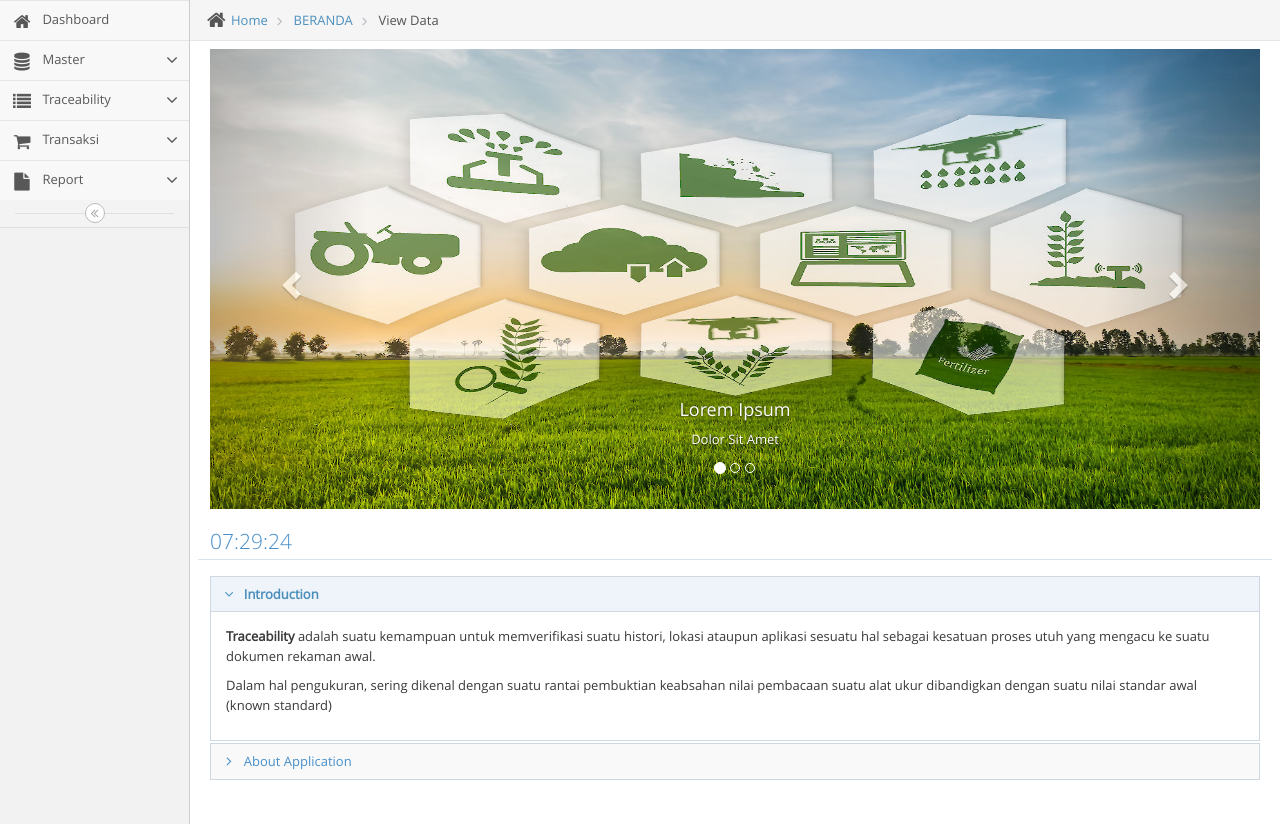
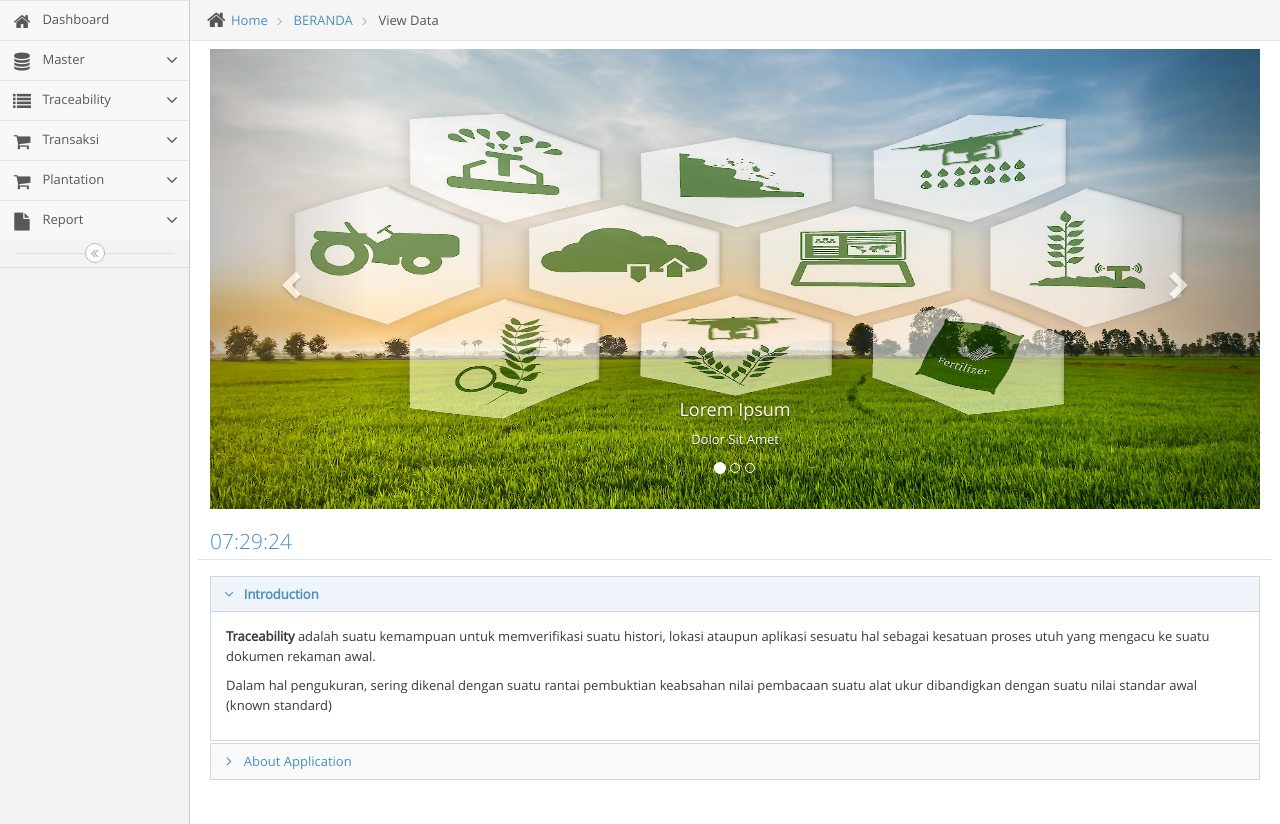
Before and after one commit to klometerz/spdb2, a PHP site: page /spdb/site.php?halamane=beranda in a window 1280 px wide. Shown: the part 45-869 px from the top of the page. Run offline with PHP 8.4, Linux system fonts and the light colour scheme; the visitor is signed in with stand-in values (Sample User, id 1); data comes from the database, SQL or seed files in the repository; data that the repository does not hold is empty; some libraries are stand-ins or nearby versions.

Commit message:
Update nav menu Plantation

```diff
--- a/site.php
+++ b/site.php
@@ -312,6 +312,30 @@ else{
 							  <li class=""><a href="?halamane=transaksi_p2"><i class="menu-icon fa fa-caret-right"></i>Transaksi PENGEPUL</a><b class="arrow"></b></li>
 							  <li class=""><a href="?halamane=transaksi_cpu"><i class="menu-icon fa fa-caret-right"></i>Buat Batch Produksi</a><b class="arrow"></b></li>
 							<li class=""><a href="?halamane=plantation"><i class="menu-icon fa fa-caret-right"></i>Plantation</a><b class="arrow"></b></li>
+							<!--<li class=""><a href="?halamane=status"><i class="menu-icon fa fa-caret-right"></i>Status</a><b class="arrow"></b></li>-->
+							<!-- <li class=""><a href="?halamane=divisi"><i class="menu-icon fa fa-caret-right"></i>Divisi</a><b class="arrow"></b></li>-->
+							<!-- <li class=""><a href="?halamane=sparepart"><i class="menu-icon fa fa-caret-right"></i>Sparepart</a><b class="arrow"></b></li>-->
+							<!--<li class=""><a href="?halamane=vendor"><i class="menu-icon fa fa-caret-right"></i>Vendor</a><b class="arrow"></b></li>-->
+						</ul>
+					</li>
+          <li class="">
+						<a href="#" class="dropdown-toggle">
+							<i class="menu-icon fa fa-shopping-cart"></i>
+							<span class="menu-text"> Plantation </span>
+							<b class="arrow fa fa-angle-down"></b>
+						</a>
+						<b class="arrow"></b>
+						<ul class="submenu">
+							<!--<li class="">
+								<a href="?halamane=po">
+									<i class="menu-icon fa fa-caret-right"></i>PO Report
+								</a>
+								<b class="arrow"></b>
+							</li>-->
+							 <li class=""><a href="?halamane=order-plantation"><i class="menu-icon fa fa-caret-right"></i>Input Transaksi</a><b class="arrow"></b></li>
+							  <!--<li class=""><a href="?halamane=transaksi_p2"><i class="menu-icon fa fa-caret-right"></i>Transaksi PENGEPUL</a><b class="arrow"></b></li>
+							  <li class=""><a href="?halamane=transaksi_cpu"><i class="menu-icon fa fa-caret-right"></i>Buat Batch Produksi</a><b class="arrow"></b></li>-->
+							<!--<li class=""><a href="?halamane=plantation"><i class="menu-icon fa fa-caret-right"></i>Plantation</a><b class="arrow"></b></li>-->
 							<!--<li class=""><a href="?halamane=status"><i class="menu-icon fa fa-caret-right"></i>Status</a><b class="arrow"></b></li>-->
 							<!-- <li class=""><a href="?halamane=divisi"><i class="menu-icon fa fa-caret-right"></i>Divisi</a><b class="arrow"></b></li>-->
 							<!-- <li class=""><a href="?halamane=sparepart"><i class="menu-icon fa fa-caret-right"></i>Sparepart</a><b class="arrow"></b></li>-->
```
